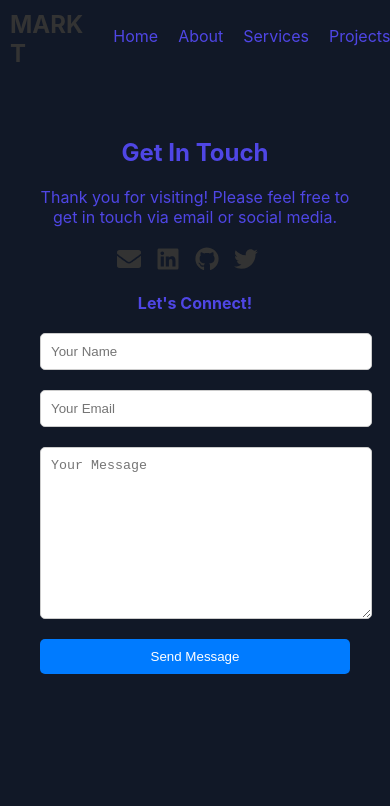
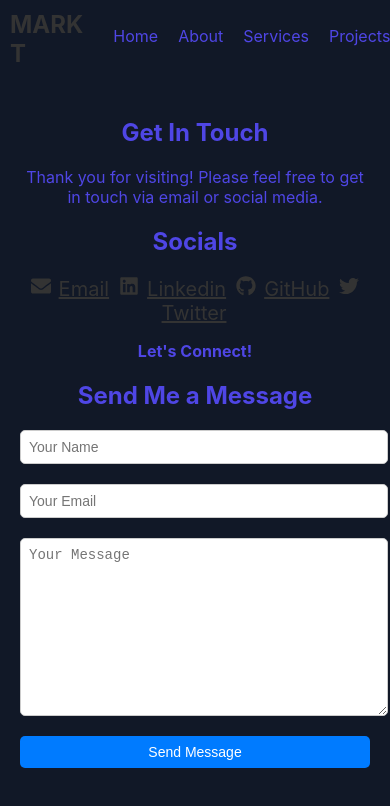
Before and after one commit to mark9559/mark-portifolio, a React (Create React App) app in the folder myportifolio/: page /contact in a window 390 px wide. Shown: the top 806 px of the page. Built offline with nearby package versions, Linux system fonts and the light colour scheme.

Commit message:
Contact Page Styles

```diff
--- a/myportifolio/src/App.css
+++ b/myportifolio/src/App.css
@@ -2,6 +2,7 @@
 :root {
   --primary-color: #4F46E5;
   --secondary-color: #111827;
+
   /*--primary-bg-color: beige; /* Light mode background color */
   /*--text-color: #333333; /* Light mode text color */
 
--- a/myportifolio/src/components/about/About.js
+++ b/myportifolio/src/components/about/About.js
@@ -3,14 +3,17 @@
 import React from 'react';
 import './about.css';
 import myImg from '../../assets/mark.jpg'
+import AOS from 'aos';
+import 'aos/dist/aos.css';
+
 const About = () => {
   return (
     <div className="about-container">
-      <div className="about-image">
+      <div className="about-image" data-aos="fade-in">
         {/* Your image goes here */}
         <img src={myImg} alt="My Image" />
       </div>
-      <div className="about-description">
+      <div className="about-description" data-aos="fade-up">
         <h2>About Me</h2>
         <p>
           My name is Mark Mwangi. I am from Nairobi, Kenya.
--- a/myportifolio/src/components/about/about.css
+++ b/myportifolio/src/components/about/about.css
@@ -28,7 +28,6 @@
   .about-description h2 {
     font-size: 3em;
     margin-bottom: 20px;
-    color: #333; /* Adjust the color */
   }
 
   .about-description p {
--- a/myportifolio/src/components/contact/Contact.js
+++ b/myportifolio/src/components/contact/Contact.js
@@ -1,10 +1,16 @@
 // components/Contact/Contact.js
 
-import React, { useState } from 'react';
+import React, { useState, useEffect } from 'react';
 import { FaEnvelope, FaLinkedin, FaGithub, FaTwitter } from 'react-icons/fa';
 import './contact.css';
+import AOS from 'aos';
+import 'aos/dist/aos.css';
 
 const Contact = () => {
+  useEffect(() => {
+    AOS.init({ duration: 1000 });
+  }, []);
+
   const [formData, setFormData] = useState({
     name: '',
     email: '',
@@ -25,28 +31,35 @@ const Contact = () => {
   };
 
   return (
-    <div className="contact-container">
+    <div className="contact-container" data-aos="fade-up">
       <h2>Get In Touch</h2>
       <p className="contact-description">
         Thank you for visiting! Please feel free to get in touch via email or social media.
       </p>
-      <div className="contact-icons">
-        <a href="mailto:your-email@example.com">
+      <h2>Socials</h2>
+
+      <div className="contact-icons" data-aos="fade-up">
+        <a href="mailto:mwangimark57@gmail.com">
           <FaEnvelope />
+          <span>Email</span>
         </a>
-        <a href="https://www.linkedin.com/your-profile">
+        <a href="https://www.linkedin.com/in/mark-mwangi-188b70249/">
           <FaLinkedin />
+          <span>Linkedin</span>
         </a>
-        <a href="https://github.com/your-profile">
+        <a href="https://github.com/mark9559">
           <FaGithub />
+          <span>GitHub</span>
         </a>
-        <a href="https://twitter.com/your-profile">
+        <a href="https://twitter.com/mwangimarkt">
           <FaTwitter />
+          <span>Twitter</span>
         </a>
       </div>
       <p className="contact-get-in-touch">Let's Connect!</p>
+      <h2>Send Me a Message</h2>
 
-      <form className="contact-form" onSubmit={handleSubmit}>
+      <form className="contact-form" onSubmit={handleSubmit} data-aos="fade-up">
         <input
           type="text"
           name="name"
--- a/myportifolio/src/components/contact/contact.css
+++ b/myportifolio/src/components/contact/contact.css
@@ -23,6 +23,10 @@
     color: #007bff; /* Change color on hover */
   }
 
+  .contact-icons a span{
+    margin-left: 8px;
+  }
+
   /* Get in touch */
   .contact-get-in-touch {
     font-weight: bold;
@@ -33,7 +37,7 @@
   .contact-form {
     display: flex;
     flex-direction: column;
-    max-width: 400px;
+    max-width: 500px;
     margin: 0 auto;
   }
 
@@ -57,6 +61,27 @@
 
   .contact-form button:hover {
     background-color: #0056b3;
+
   }
 
   /* Adjust form input/textarea styles as needed */
+
+  /* Media queries for responsiveness */
+@media screen and (max-width: 768px) {
+    .contact-container {
+      padding: 20px;
+    }
+
+    .contact-icons a {
+      font-size: 20px;
+      margin-right: 10px;
+    }
+  }
+  @media screen and (max-width: 576px) {
+    .contact-form input,
+    .contact-form textarea,
+    .contact-form button {
+      padding: 8px;
+      font-size: 14px;
+    }
+  }
--- a/myportifolio/src/components/home/Home.js
+++ b/myportifolio/src/components/home/Home.js
@@ -24,7 +24,7 @@ const Home = () => {
           <h2>I am a:
           <Typed
             strings={["Full-Stack Software Developer", "Business Development Consultant"]}
-            typeSpeed={200}
+            typeSpeed={150}
             backSpeed={150}
             loop
           />
```
